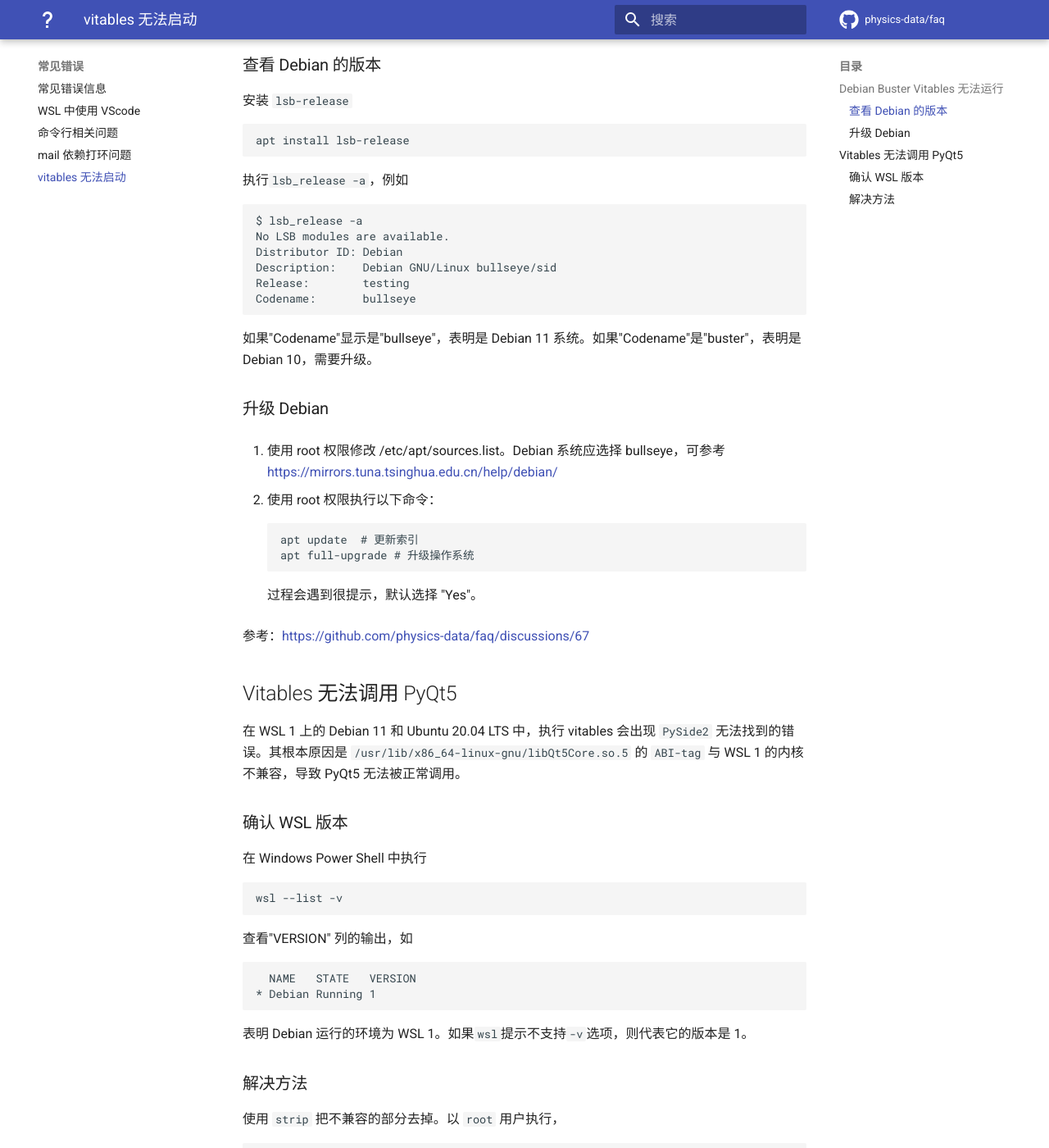
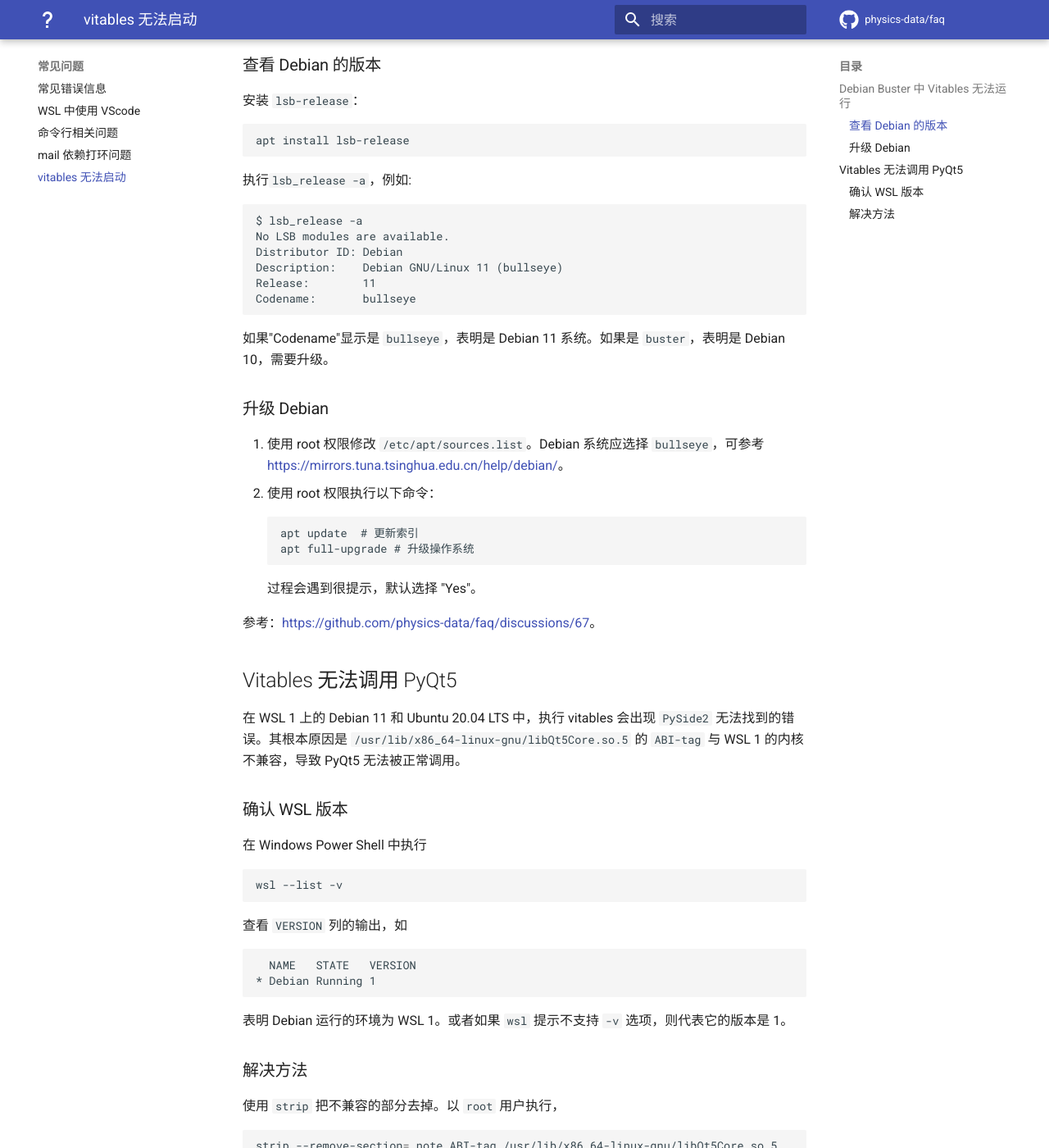
Before and after one commit to physics-data/faq, an MkDocs documentation site: the page built from docs/misc/viewer.md, in a window 1280 px wide and 1400 px high, scrolled down 298 px. Shown: the whole window at 82% size. Built offline with MkDocs 1.6.1 and Material for MkDocs 9.7.7, drawn with Linux system fonts in a browser that asks for light colours; comment, search, counter and statistics services are not loaded; some of the changed text lies outside the part shown.

Commit message:
Refine format for misc/
Signed-off-by: Harry Chen <i@harrychen.xyz>

````diff
--- a/docs/error/viewer.md
+++ b/docs/misc/viewer.md
@@ -1,27 +1,31 @@
-## Debian Buster Vitables 无法运行
+## Debian Buster 中 Vitables 无法运行
 
 Debian 为了配合 2021 年 8 月 16 日开课，在 14 日发布了 Debian 11，代号为 `bullseye`。将 Debian 10 升级至 11 后即可使用 ViTables 3。
 
 ### 查看 Debian 的版本
 
-安装 `lsb-release`
+安装 `lsb-release`：
+
 ```
 apt install lsb-release
 ```
-执行`lsb_release -a`，例如
+
+执行`lsb_release -a`，例如:
 ```
+
 $ lsb_release -a
 No LSB modules are available.
 Distributor ID: Debian
-Description:    Debian GNU/Linux bullseye/sid
-Release:        testing
+Description:    Debian GNU/Linux 11 (bullseye)
+Release:        11
 Codename:       bullseye
 ```
-如果"Codename"显示是"bullseye"，表明是 Debian 11 系统。如果"Codename"是"buster"，表明是 Debian 10，需要升级。
+
+如果"Codename"显示是 `bullseye`，表明是 Debian 11 系统。如果是 `buster`，表明是 Debian 10，需要升级。
 
 ### 升级 Debian
-1. 使用 root 权限修改 /etc/apt/sources.list。Debian 系统应选择 bullseye，可参考 https://mirrors.tuna.tsinghua.edu.cn/help/debian/
 
+1. 使用 root 权限修改 `/etc/apt/sources.list`。Debian 系统应选择 `bullseye`，可参考 <https://mirrors.tuna.tsinghua.edu.cn/help/debian/>。
 2. 使用 root 权限执行以下命令：
    ```
    apt update  # 更新索引
@@ -29,7 +33,7 @@ Codename:       bullseye
    ```
    过程会遇到很提示，默认选择 "Yes"。
 
-参考：https://github.com/physics-data/faq/discussions/67
+参考：<https://github.com/physics-data/faq/discussions/67>。
 
 ## Vitables 无法调用 PyQt5
 
@@ -38,22 +42,25 @@ Codename:       bullseye
 ### 确认 WSL 版本
 
 在 Windows Power Shell 中执行
+
 ```
 wsl --list -v
 ```
-查看"VERSION" 列的输出，如
+
+查看 `VERSION` 列的输出，如
 ```
   NAME   STATE   VERSION
 * Debian Running 1
 ```
-表明 Debian 运行的环境为 WSL 1。如果`wsl`提示不支持`-v`选项，则代表它的版本是 1。
+
+表明 Debian 运行的环境为 WSL 1。或者如果 `wsl` 提示不支持 `-v` 选项，则代表它的版本是 1。
 
 ### 解决方法
 
 使用 `strip` 把不兼容的部分去掉。以 `root` 用户执行，
 
-```
+```bash
 strip --remove-section=.note.ABI-tag /usr/lib/x86_64-linux-gnu/libQt5Core.so.5
 ```
 
-参考：https://github.com/microsoft/WSL/issues/3023
+参考：<https://github.com/microsoft/WSL/issues/3023>。
--- a/mkdocs.yml
+++ b/mkdocs.yml
@@ -35,12 +35,12 @@ nav:
     - Linux 下的路径: tutorials/path.md
     - GitHub Workflow 配置: tutorials/workflow.md
     - 常用的软件包的安装方式: tutorials/install.md
-  - 常见错误:
-    - 常见错误信息: error/error.md
-    - WSL 中使用 VScode: error/code.md
-    - 命令行相关问题: error/command.md
-    - mail 依赖打环问题: error/mail.md
-    - vitables 无法启动: error/viewer.md
+  - 常见问题:
+    - 常见错误信息: misc/error.md
+    - WSL 中使用 VScode: misc/code.md
+    - 命令行相关问题: misc/command.md
+    - mail 依赖打环问题: misc/mail.md
+    - vitables 无法启动: misc/viewer.md
 
 plugins:
   - search
````
Also changed, not shown: docs/misc/code.md (renamed from docs/error/code.md, +2 -1 lines), docs/misc/error.md (renamed from docs/error/error.md, +4 -1 lines), docs/misc/command.md (renamed from docs/error/command.md), docs/misc/mail.md (renamed from docs/error/mail.md).
